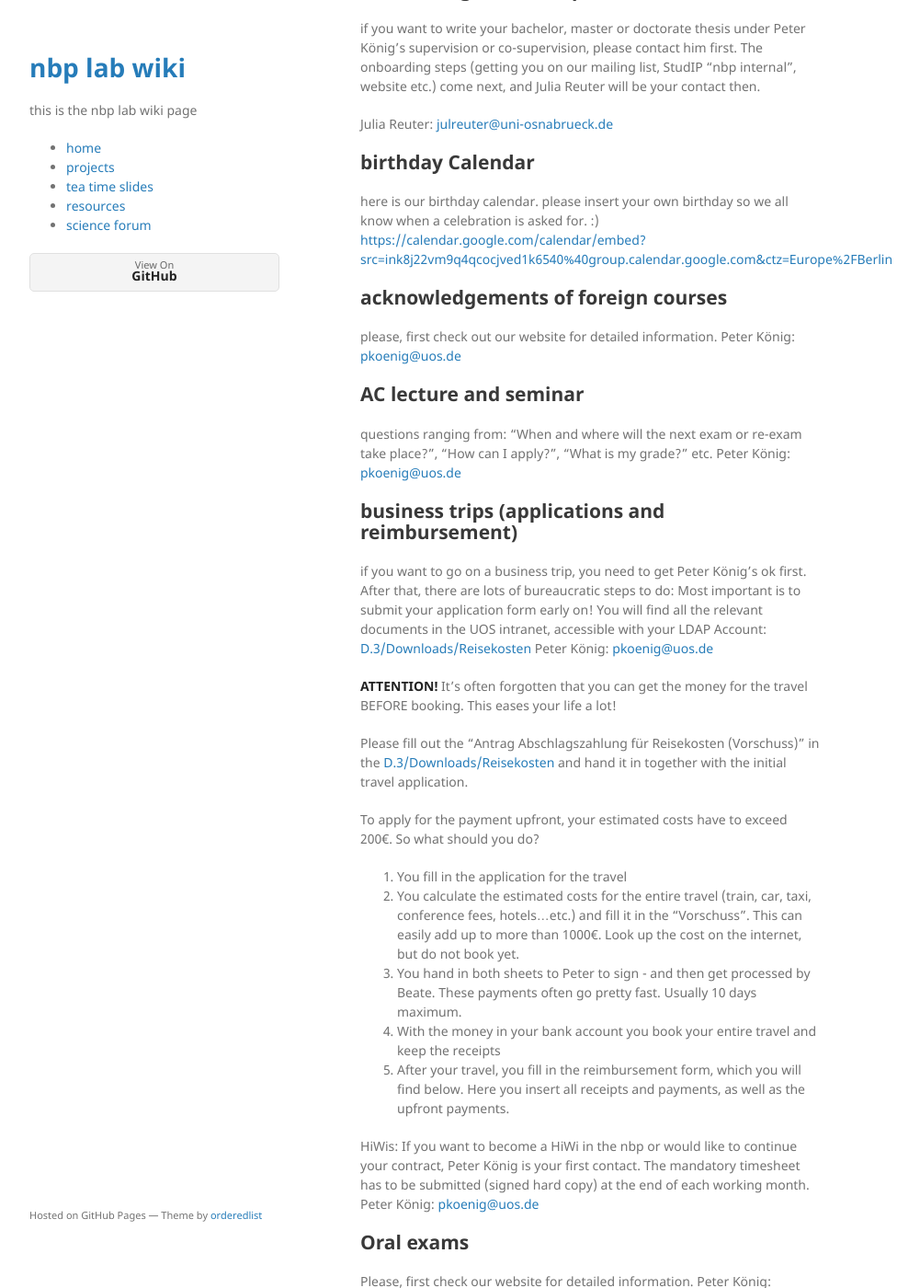
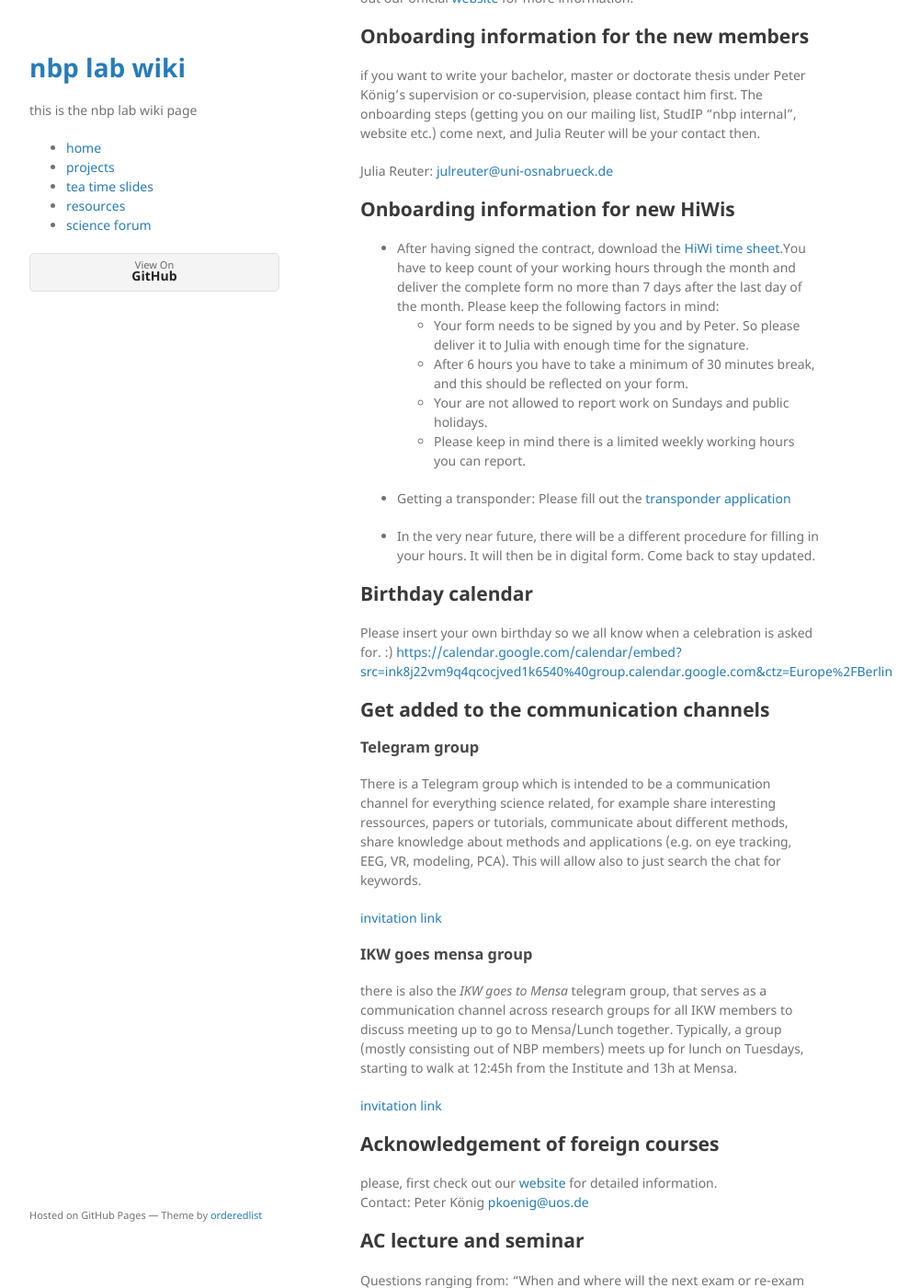
Before and after one commit to comco23/comco23.github.io, a Jekyll site: the page built from StartingAtNBP.md, in a window 1280 px wide and 1400 px high, scrolled down 354 px. Shown: the whole window at 92% size, without its empty margins (178-1179 px from the left). Built offline with Jekyll 4.4.1, drawn with Linux system fonts in a browser that asks for light colours; some of the changed text lies outside the part shown.

Commit message:
migrating more information

```diff
--- a/StartingAtNBP.md
+++ b/StartingAtNBP.md
@@ -1,48 +1,72 @@
 ---
 layout: default
-title: "Starting at the nbp"
 ---
 
-## lab book
+# Getting started at the nbp
 
-every new student writing his/her thesis with us gets a so-called lab book (for free), highly recommended by Peter König for documenting your experiments, data collecting and analysing. Feel free to pick up yours at the nbp office and also get a free USB stick for that day in the future, when you will be handing in your thesis plus data.
+## Get a lab book
 
-## lab rotation
+Every new student writing his/her thesis with us gets a so-called lab book (for free), highly recommended by Peter König for documenting your experiments, data collecting and analysing. Feel free to pick up yours at the NBP office and also get a free USB stick for that day in the future, when you will be handing in your thesis plus data.
 
-please enroll yourself in the lab rotation course 8.3017 on StudIP and check out our official [website](https://www.ikw.uni-osnabrueck.de/en/research_groups/neurobiopsychology/teaching/lab_rotation.html) for more information.
+## Lab rotation
 
-## onboarding of new nbp members
+Please enroll yourself in the lab rotation course 8.3017 on StudIP and check out our official [website](https://www.ikw.uni-osnabrueck.de/en/research_groups/neurobiopsychology/teaching/lab_rotation.html) for more information.
+
+## Onboarding information for the new members
 
 if you want to write your bachelor, master or doctorate thesis under Peter König's supervision or co-supervision, please contact him first. The onboarding steps (getting you on our mailing list, StudIP "nbp internal", website etc.) come next, and Julia Reuter will be your contact then.
 
 Julia Reuter: [julreuter@uni-osnabrueck.de](julreuter@uni-osnabrueck.de)
 
-## birthday Calendar
+## Onboarding information for new HiWis
+- After having signed the contract, download the [HiWi time sheet](/slides/HiWiTimeSheet.pdf).You have to keep count of your working hours through the month and deliver the complete form no more than 7 days after the last day of the month. Please keep the following factors in mind:
+  - Your form needs to be signed by you and by Peter. So please deliver it to Julia with enough time for the signature.
+  - After 6 hours you have to take a minimum of 30 minutes break, and this should be reflected on your form.
+  - Your are not allowed to report work on Sundays and public holidays.
+  - Please keep in mind there is a limited weekly working hours you can report.
 
-here is our birthday calendar. please insert your own birthday so we all know when a celebration is asked for. :)
+- Getting a transponder: Please fill out the [transponder application](slides/3-transponder-application.pdf)
+
+- In the very near future, there will be a different procedure for filling in your hours. It will then be in digital form. Come back to stay updated.
+
+## Birthday calendar
+
+Please insert your own birthday so we all know when a celebration is asked for. :)
 [https://calendar.google.com/calendar/embed?src=ink8j22vm9q4qcocjved1k6540%40group.calendar.google.com&ctz=Europe%2FBerlin](https://calendar.google.com/calendar/embed?src=ink8j22vm9q4qcocjved1k6540%40group.calendar.google.com&ctz=Europe%2FBerlin)
 
-## acknowledgements of foreign courses
+## Get added to the communication channels
 
-please, first check out our website for detailed information.
-Peter König: [pkoenig@uos.de](pkoenig@uos.de)
+### Telegram group
+There is a Telegram group which is intended to be a communication channel for everything science related, for example share interesting ressources, papers or tutorials, communicate about different methods, share knowledge about methods and applications (e.g. on eye tracking, EEG, VR, modeling, PCA). This will allow also to just search the chat for keywords.
+
+[invitation link](https://t.me/+KSCJ6yc0mng1NWYy%20)
+
+### IKW goes mensa group
+
+there is also the *IKW goes to Mensa* telegram group, that serves as a communication channel across research groups for all IKW members to discuss meeting up to go to Mensa/Lunch together. Typically, a group (mostly consisting out of NBP members) meets up for lunch on Tuesdays, starting to walk at 12:45h from the Institute and 13h at Mensa.
+
+[invitation link](https://t.me/+xo6JHp7ROdtkODJi%20)
+
+## Acknowledgement of foreign courses
+
+please, first check out our [website](https://www.ikw.uni-osnabrueck.de/en/research_groups/neurobiopsychology/teaching/acknowledgment_of_foreign_courses.html) for detailed information.\
+Contact: Peter König [pkoenig@uos.de](pkoenig@uos.de)
 
 ## AC lecture and seminar
 
-questions ranging from: "When and where will the next exam or re-exam take place?", "How can I apply?", "What is my grade?" etc.
+Questions ranging from: "When and where will the next exam or re-exam take place?", "How can I apply?", "What is my grade?" etc.\
 Peter König: [pkoenig@uos.de](pkoenig@uos.de)
 
-## business trips (applications and reimbursement)
+## Business trips applications and reimbursement
 
-if you want to go on a business trip, you need to get Peter König's ok first. After that, there are lots of bureaucratic steps to do: Most important is to submit your application form early on! You will find all the relevant documents in the UOS intranet, accessible with your
-LDAP Account: [D.3/Downloads/Reisekosten](D.3/Downloads/Reisekosten)
+If you want to go on a business trip, you need to get Peter König's ok first. After that, there are a number of bureaucratic steps to do, but most important is to **submit your application form early on!** You will find all the relevant documents in the UOS intranet, accessible with your LDAP Account: [D.3/Downloads/Reisekosten](D.3/Downloads/Reisekosten)\
 Peter König: [pkoenig@uos.de](pkoenig@uos.de)
 
-**ATTENTION!** It's often forgotten that you can get the money for the travel BEFORE booking. This eases your life a lot!
+**ATTENTION!** It's often forgotten that you can get the money for the travel **BEFORE** booking. This eases your life a lot!
 
-Please fill out the "Antrag Abschlagszahlung für Reisekosten (Vorschuss)" in the [D.3/Downloads/Reisekosten](D.3/Downloads/Reisekosten) and hand it in together with the initial travel application.
+Please fill out the "Antrag Abschlagszahlung für Reisekosten (Vorschuss)" and hand it in together with the initial travel application.
 
-To apply for the payment upfront, your estimated costs have to exceed 200€.  So what should you do?
+To apply for the payment upfront, your estimated costs have to exceed 200€. Here are the steps:
 
 1. You fill in the application for the travel
 2. You calculate the estimated costs for the entire travel (train, car, taxi, conference fees, hotels...etc.) and fill it in the "Vorschuss". This can easily add up to more than 1000€. Look up the cost on the internet, but do not book yet.
@@ -50,19 +74,14 @@ To apply for the payment upfront, your estimated costs have to exceed 200€.  S
 4. With the money in your bank account you book your entire travel and keep the receipts
 5. After your travel, you fill in the reimbursement form, which you will find below. Here you insert all receipts and payments, as well as the upfront payments.
 
-HiWis: If you want to become a HiWi in the nbp or would like to continue your contract, Peter König is your first contact. The mandatory timesheet has to be submitted (signed hard copy) at the end of each working month.
-Peter König: [pkoenig@uos.de](pkoenig@uos.de)
-
 ## Oral exams
-Please, first check our website for detailed information.
+Please, first check our [website](https://www.ikw-cms.uni-osnabrueck.de/en/research_groups/neurobiopsychology/teaching/oral_exams_how_to.html) for detailed information.\
 Peter König: [pkoenig@uos.de](pkoenig@uos.de)
 
 ## Reimbursement of expenses (specifically for experiments)
-Please, fill in the new attached form and then submit it (as a signed hard copy) to Peter König for his signature. After that, please, hand the form over to Julia Reuter.
+Please, fill in the new attached [application form](/slides/ExperimentParticipantApplication.pdf) and then submit it (as a signed hard copy) to Peter König for his signature. After that, please, hand the form over to Julia Reuter.
 
-For the reimbursement of "Versuchspersonengelder", there is also an additional new document which needs to be filled out and handed to Julia Reuter. (also as a hard copy)
-Peter König: [pkoenig@uos.de](pkoenig@uos.de)
-
+For the reimbursement of "Versuchspersonengelder", there is also this [document](/slides/ParticipantReimbursement.pdf) which needs to be filled out and handed to Julia Reuter. (also as a hard copy)
 
 ## General reimbursements
 
@@ -70,12 +89,12 @@ Please submit the original invoice along with a proof of payment to Julia. You c
 
 ## Transponders
 
-The application form for a transponder can be downloaded here. Please, submit it as a duly signed hard copy to Peter König. After that, please, hand the form over to Julia Reuter.
+The [application form for a transponder](/slides/3-transponder-application.pdf) can be downloaded here. Please, submit it as a duly signed hard copy to Peter König. After that, please, hand the form over to Julia Reuter.
 
 ## Days off / Holidays / Vacation
 Not everybody knows that if you work for the university, you have an orange vacation card. If you do not have your orange card yet, you can contact Dr. Tobias Thelen [office-ikw@uni-osnabrueck.de](office-ikw@uni-osnabrueck.de) so he can hand it out to you.
 
-On the vacation card, you need to fill out the dates (Urlaub von bis) you want to take and then you need to sign it. (Unterschrift)
+On the vacation card, you need to fill out the dates (Urlaub von bis) you want to take and then you need to sign it (Unterschrift).
 
 After you have done that, please give the card to Peter König, so , as the head of the lab, he can sign it.
 
@@ -83,20 +102,7 @@ Once it has been signed by you and by Peter, I (Julia Reuter) will return the ca
 
 Don’t worry. It might sound complicated, but it really isn’t. :)
 
-## NBP science chat
-
-There is a Telegram group which is intended to be a communication channel for everything science related, for example share interesting ressources, papers or tutorials, communicate about different methods, share knowledge about methods and applications (e.g. on eye tracking, EEG, VR, modeling, PCA). This will allow also to just search the chat for keywords.
-
-[invitation link](https://t.me/+KSCJ6yc0mng1NWYy%20)
-
-## IKW goes Mensa
-there is also the *IKW goes to Mensa* telegram group, that serves as a communication channel across research groups for all IKW members to discuss meeting up to go to Mensa/Lunch together. Typically, a group (mostly consisting out of NBP members) meets up for lunch on Tuesdays, starting to walk at 12:45h from the Institute and 13h at Mensa.
-
-[invitation link](https://t.me/+xo6JHp7ROdtkODJi%20)
-
-## IKW Documentation (Infrastructure, Data Storage, Remote Access, Computing Grid, SVN..)
-[https://doc.ikw.uni-osnabrueck.de/](https://doc.ikw.uni-osnabrueck.de/)
-
-SVN: https://svn.ikw.uos.de/dav/nbp
+## IKW Documentation
+For data infrastructure, data Storage, remote access, computing grid, SVN, etc. Please see this webpage for more information: [https://doc.ikw.uni-osnabrueck.de/](https://doc.ikw.uni-osnabrueck.de/)
 
 [back](/)
```
Also changed, not shown: GoingToConferences.md (added, +25 -0 lines), Publications.md (added, +21 -0 lines), TeaTime.md (added, +24 -0 lines), index.md (+15 -26 lines), ContributeToWiki.md (renamed from contribute.md), 2 other files.
